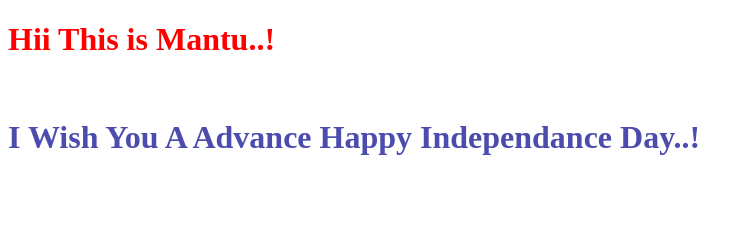
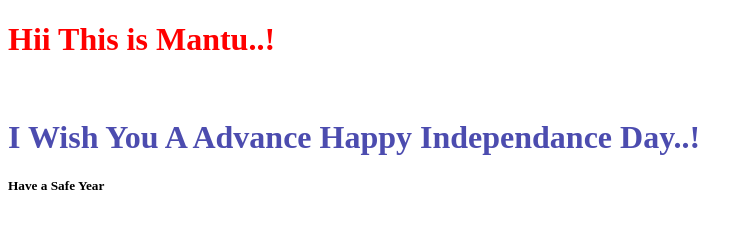
Before and after one commit to rajmantu/independance, a plain HTML site: page index.html in a window 1280 px wide. Shown: the whole page, without its empty margins (0-753 px from the left). Drawn offline with Linux system fonts and the light colour scheme.

Commit message:
Update index.html

```diff
--- a/index.html
+++ b/index.html
@@ -10,5 +10,6 @@
     <h1 style="color: red;">Hii This is Mantu..!</h1>
     <br>
     <h1 style="color: rgb(76, 76, 175);">I Wish You A Advance Happy Independance Day..!</h1>
+    <h5>Have a Safe Year</h5>
 </body>
 </html>
```
